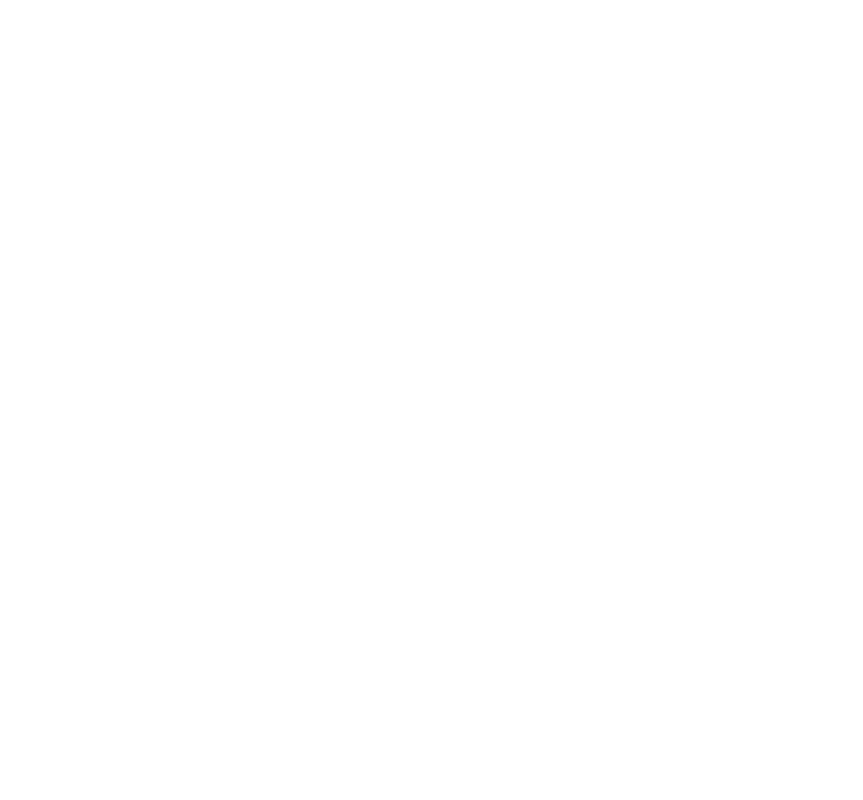
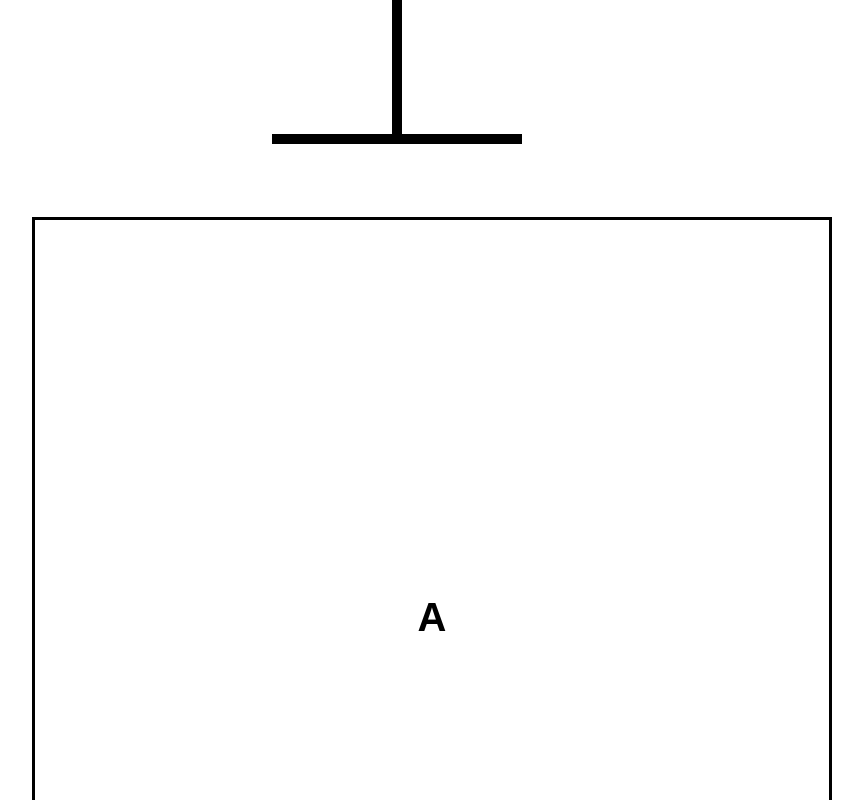
Before and after one commit to paulg44/typescript-weather-app, a React (Create React App) app in the folder my-app/: page /hangman in a window 1280 px wide. Before the commit this address had no page. Shown: the part 360-1160 px from the top of the page, without its empty margins (208-1071 px from the left). Before the commit the page ends 800 px from the top, so only its background shows below. Built offline with nearby package versions, Linux system fonts and the light colour scheme.

Commit message:
make hangman its own page and create basic homepage with links to both projects

```diff
--- a/my-app/src/App.tsx
+++ b/my-app/src/App.tsx
@@ -1,59 +1,16 @@
 import React from "react";
 import { BrowserRouter, Routes, Route } from "react-router-dom";
+import Homepage from "./Homepage/Homepage";
 import WeatherAppDisplay from "./WeatherApp/WeatherAppDisplay";
+import HangmanAppDisplay from "./HangmanTestProject/HangmanAppDisplay";
 
 function App() {
-  // // Use States
-  // const [search, setSearch] = useState("");
-  // const [city, setCity] = useState("");
-  // const [temp, setTemp] = useState(0);
-  // const [addFavourite, setAddFavourite] = useState<CityData[]>([]);
-
-  // // API for weather
-
-  // async function weatherAPI() {
-  //   const response = await fetch(
-  //     `http://api.weatherapi.com/v1/current.json?key=7c5aa96ac3444385920101530232207&q=${search}`
-  //   );
-  //   const data = await response.json();
-  //   console.log(data);
-  //   setCity(data.location.name);
-  //   setTemp(data.current.temp_c);
-  // }
-
-  // // Function for input change
-  // function handleInputChange(e: ChangeEvent<HTMLInputElement>) {
-  //   e.preventDefault();
-  //   setSearch(e.target.value);
-  //   console.log(search);
-  // }
-
-  // // Functtion for search button
-  // function handleSearchClick() {
-  //   return weatherAPI();
-  // }
-
-  // // Function for add to list button
-  // function handleAddToList() {
-  //   const newFavourite: CityData = { name: city };
-  //   setAddFavourite([...addFavourite, newFavourite]);
-  //   console.log("add to list btn clicked");
-  // }
-
-  // return (
-  //   <div className="App">
-  //     <SearchBar
-  //       handleInputChange={handleInputChange}
-  //       handleSearchClick={handleSearchClick}
-  //     />
-  //     <CityCard city={city} temp={temp} handleAddToList={handleAddToList} />
-  //     <FavouriteCities addFavourite={addFavourite} />
-  //   </div>
-  // );
   return (
     <BrowserRouter>
       <Routes>
-        <Route path="/" element={<WeatherAppDisplay />}></Route>
+        <Route path="/" element={<Homepage />}></Route>
+        <Route path="/weather" element={<WeatherAppDisplay />}></Route>
+        <Route path="/hangman" element={<HangmanAppDisplay />}></Route>
       </Routes>
     </BrowserRouter>
   );
--- /dev/null
+++ b/my-app/src/HangmanTestProject/HangmanAppDisplay.tsx
@@ -0,0 +1,107 @@
+// Commponent to display hangmna project
+import React, { useCallback, useEffect } from "react";
+import { useState } from "react";
+import { Link } from "react-router-dom";
+import HangmanDrawing from "./HangmanDrawing";
+import HangmanWord from "./HangmanWord";
+import Keyboard from "./Keyboard";
+import words from "./wordList.json";
+
+function getWord() {
+  return words[Math.floor(Math.random() * words.length)];
+}
+
+// !!!!! FIX HANGMAN KEYBOARD !!!!
+
+function HangmanAppDisplay() {
+  const [wordToGuess, setWordToGuess] = useState(getWord);
+  const [guessedLetters, setGuessedLetters] = useState<string[]>([]);
+
+  const inCorrectLetters = guessedLetters.filter(
+    (letter) => !wordToGuess.includes(letter)
+  );
+
+  const isLoser = inCorrectLetters.length >= 6;
+  const isWinner = wordToGuess
+    .split("")
+    .every((letter) => guessedLetters.includes(letter));
+
+  const addGuessedLetter = useCallback(
+    (letter: string) => {
+      if (guessedLetters.includes(letter) || isLoser || isWinner) return;
+
+      setGuessedLetters((currentLetters) => [...currentLetters, letter]);
+    },
+    [guessedLetters, isWinner, isLoser]
+  );
+
+  useEffect(() => {
+    const handler = (e: KeyboardEvent) => {
+      const key = e.key;
+
+      if (!key.match(/^[a-z]$/)) return;
+
+      e.preventDefault();
+      addGuessedLetter(key);
+    };
+    document.addEventListener("keypress", handler);
+
+    return () => {
+      document.removeEventListener("keypress", handler);
+    };
+  }, [guessedLetters, addGuessedLetter]);
+
+  useEffect(() => {
+    const handler = (e: KeyboardEvent) => {
+      const key = e.key;
+
+      if (key !== "Enter") return;
+
+      e.preventDefault();
+      setGuessedLetters([]);
+      setWordToGuess(getWord());
+    };
+    document.addEventListener("keypress", handler);
+
+    return () => {
+      document.removeEventListener("keypress", handler);
+    };
+  }, []);
+
+  return (
+    <div
+      style={{
+        maxWidth: "800px",
+        display: "flex",
+        flexDirection: "column",
+        gap: "2rem",
+        margin: "0 auto",
+        alignItems: "center",
+      }}
+    >
+      <Link to={"/"}>Home</Link>
+      <div style={{ fontSize: "2rem", textAlign: "center" }}>
+        {isWinner && "Winner! -Refresh to try again"}
+        {isWinner && "Nice Try! -Refresh to try again"}{" "}
+      </div>
+      <HangmanDrawing numberOfGuesses={inCorrectLetters.length} />
+      <HangmanWord
+        reveal={isLoser}
+        guessedLetters={guessedLetters}
+        wordToGuess={wordToGuess}
+      />
+      <div style={{ alignSelf: "stretch" }}>
+        <Keyboard
+          disabled={isWinner || isLoser}
+          activeLetter={guessedLetters.filter((letter) =>
+            wordToGuess.includes(letter)
+          )}
+          inactiveLetters={inCorrectLetters}
+          addGuessedLetter={addGuessedLetter}
+        />
+      </div>
+    </div>
+  );
+}
+
+export default HangmanAppDisplay;
--- /dev/null
+++ b/my-app/src/Homepage/Homepage.tsx
@@ -0,0 +1,13 @@
+// Component for Homepage
+import { Link } from "react-router-dom";
+
+function Homepage() {
+  return (
+    <div>
+      <Link to={"/weather"}>Weather App</Link>
+      <Link to={"/hangman"}>Hangman</Link>
+    </div>
+  );
+}
+
+export default Homepage;
--- a/my-app/src/WeatherApp/WeatherAppDisplay.tsx
+++ b/my-app/src/WeatherApp/WeatherAppDisplay.tsx
@@ -1,5 +1,6 @@
 // Weather App display component
 import { useState, ChangeEvent } from "react";
+import { Link } from "react-router-dom";
 import CityCard from "./CityCard/CityCard";
 import SearchBar from "./SearchBar/SearchBar";
 import FavouriteCities from "./FavouriteCities/FavouriteCities";
@@ -47,6 +48,7 @@
   }
   return (
     <div className="weatherAppDisplay">
+      <Link to={"/"}>Home</Link>
       <SearchBar
         handleInputChange={handleInputChange}
         handleSearchClick={handleSearchClick}
```
Also changed, not shown: 1 other file (tests, documents, lock files or other folders).
